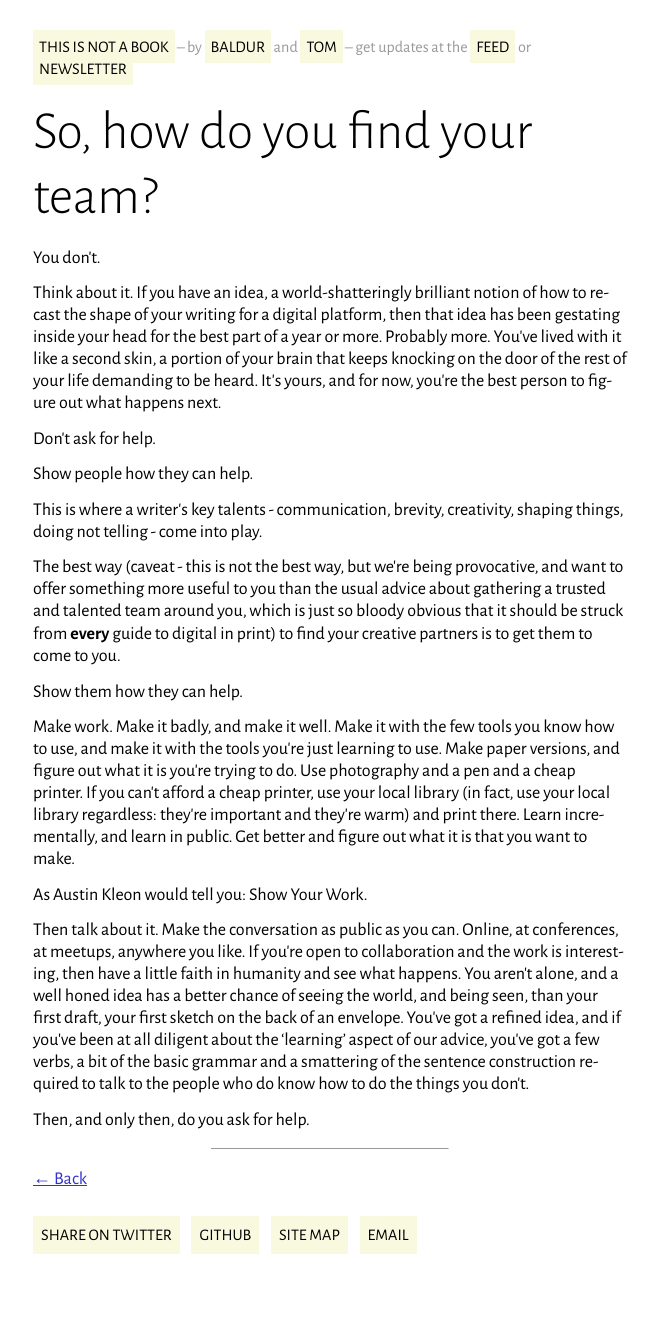
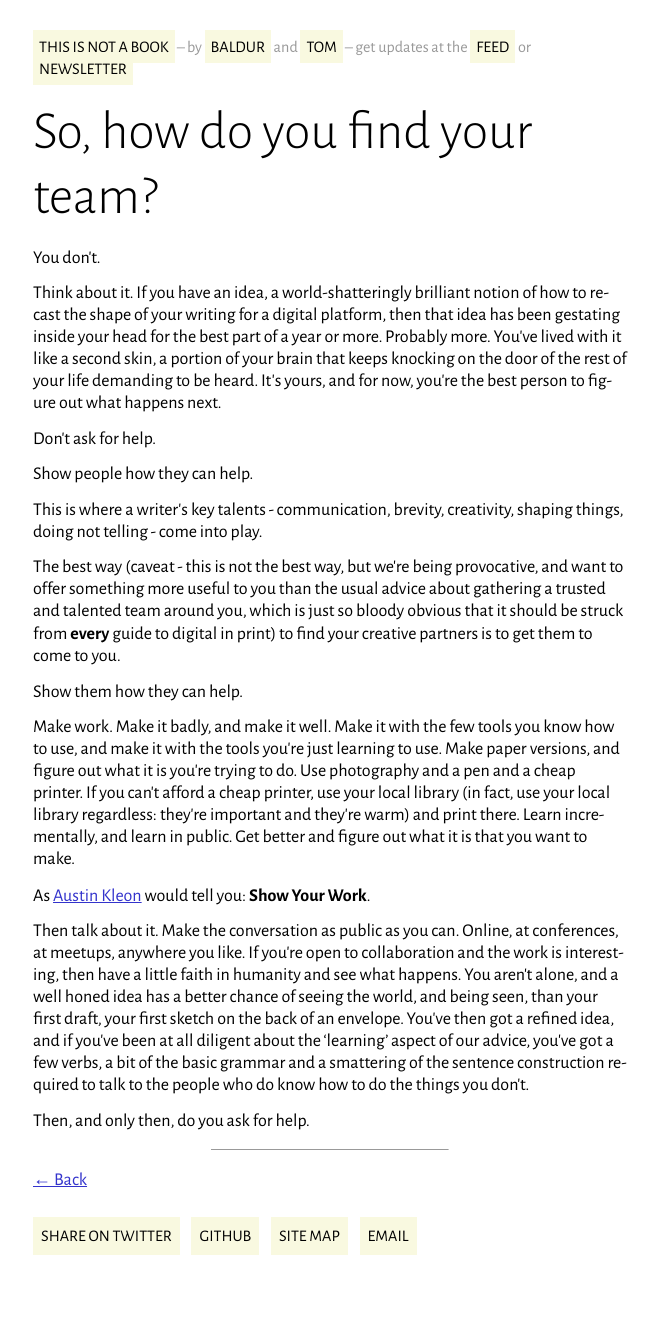
Before and after one commit to baldurbjarnason/this-is-not-a-book, a Jekyll site: the page built from What_does_the_writer_want/Find_your_team.md, in a window 1280 px wide. Shown: the whole page, without its empty margins (310-969 px from the left). Built offline with Jekyll 4.4.1, drawn with Linux system fonts in a browser that asks for light colours; comment, search, counter and statistics services are not loaded.

Commit message:
Update Find_your_team.md

```diff
--- a/What_does_the_writer_want/Find_your_team.md
+++ b/What_does_the_writer_want/Find_your_team.md
@@ -39,14 +39,14 @@ regardless: they’re important and they’re warm) and print there. Learn
 incrementally, and learn in public. Get better and figure out what it is
 that you want to make.
 
-As Austin Kleon would tell you: Show Your Work.
+As [Austin Kleon](http://austinkleon.com/) would tell you: **Show Your Work**.
 
 Then talk about it. Make the conversation as public as you can. Online,
 at conferences, at meetups, anywhere you like. If you’re open to
 collaboration and the work is interesting, then have a little faith in
 humanity and see what happens. You aren’t alone, and a well honed idea
 has a better chance of seeing the world, and being seen, than your first
-draft, your first sketch on the back of an envelope. You’ve got a
+draft, your first sketch on the back of an envelope. You’ve then got a
 refined idea, and if you’ve been at all diligent about the ‘learning’
 aspect of our advice, you’ve got a few verbs, a bit of the basic grammar
 and a smattering of the sentence construction required to talk to the
```
